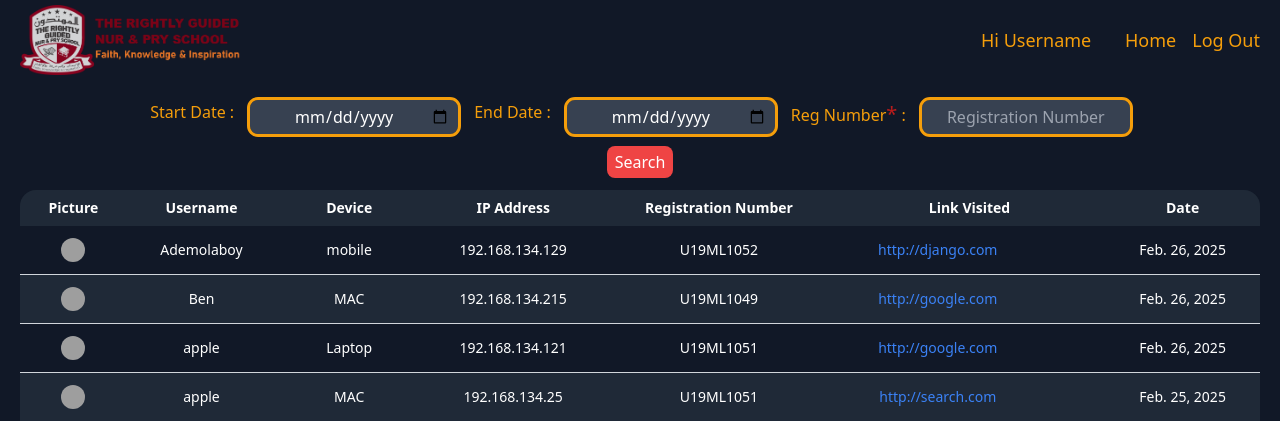
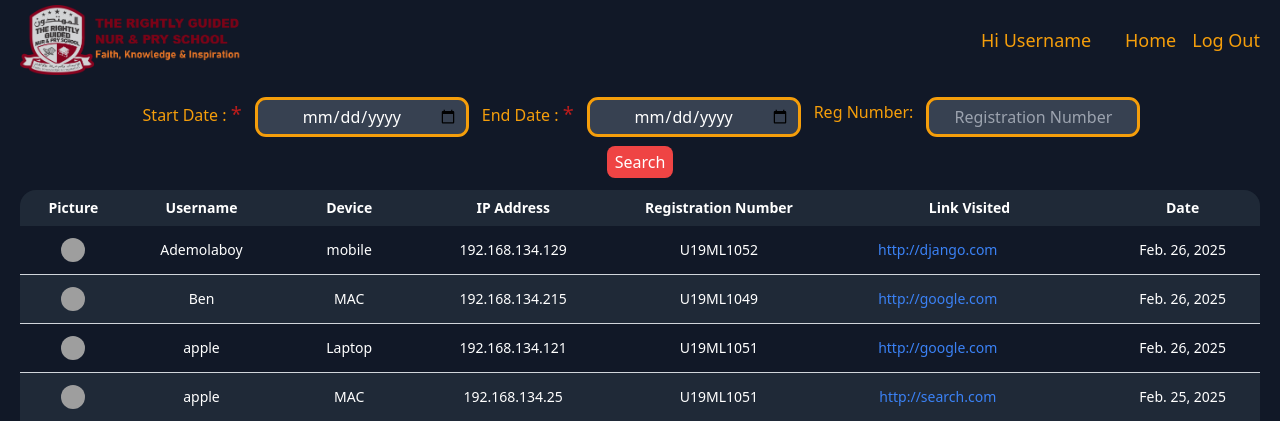
Before and after one commit to BnDaud/Captive_Portal, a Django app: page /userlog in a window 1280 px wide. Shown: the top 421 px of the page. Run offline with Django 5.2, Linux system fonts and the light colour scheme; a user stored in the database is signed in; data comes from the database, SQL or seed files in the repository; some libraries are stand-ins or nearby versions; grey boxes are pictures that could not be loaded.

Commit message:
html file update

```diff
--- a/templates/check_user_activities.html
+++ b/templates/check_user_activities.html
@@ -38,7 +38,9 @@
           class="flex flex-wrap gap-2 gap-y-4 sm:gap-4 justify-center w-full"
         >
           <div class="flex gap-4 text-amber-500">
-            <label class=""> Start Date :</label>
+            <label class="">
+              Start Date : <span class="text-red-700 text-xl">*</span>
+            </label>
 
             <input
               required
@@ -48,7 +50,9 @@
             />
           </div>
           <div class="flex gap-4 text-amber-500">
-            <label class=""> End Date :</label>
+            <label class="">
+              End Date : <span class="text-red-700 text-xl">*</span>
+            </label>
             <input
               required
               name="end_date"
@@ -57,9 +61,7 @@
             />
           </div>
           <div class="flex gap-4 text-amber-500">
-            <label class=""
-              >Reg Number<span class="text-red-700 text-xl">*</span> :</label
-            >
+            <label class="">Reg Number:</label>
             <input
               name="registration_number"
               placeholder="Registration Number"
```
